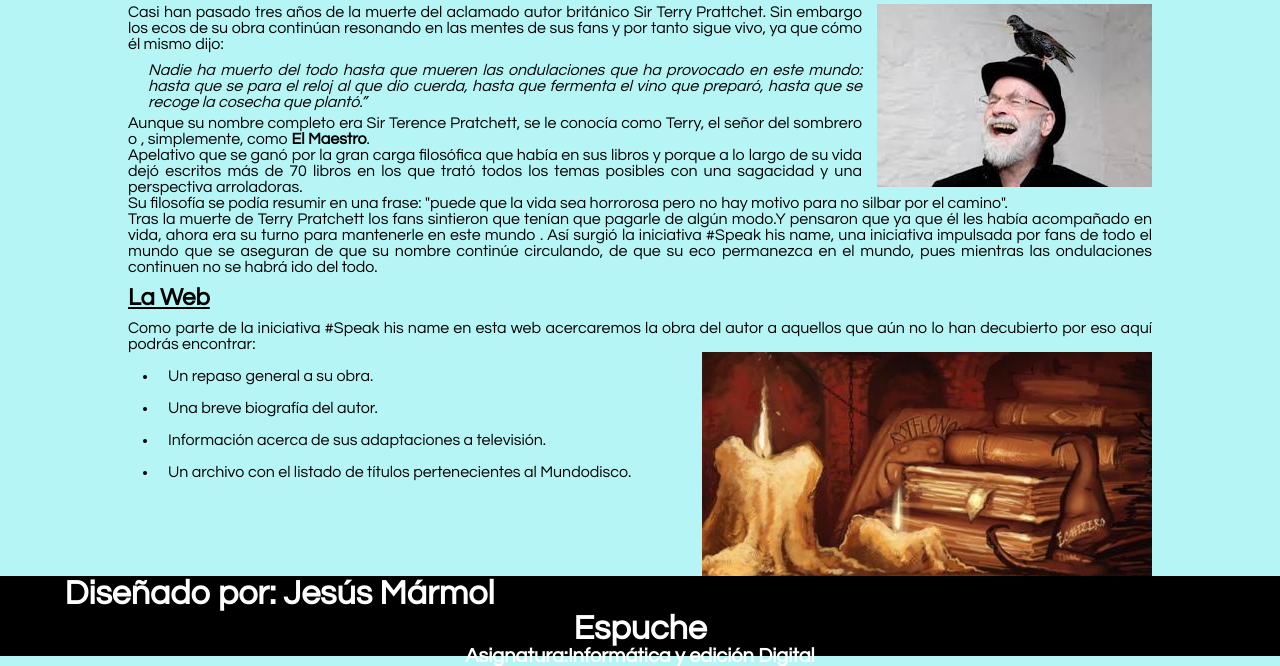
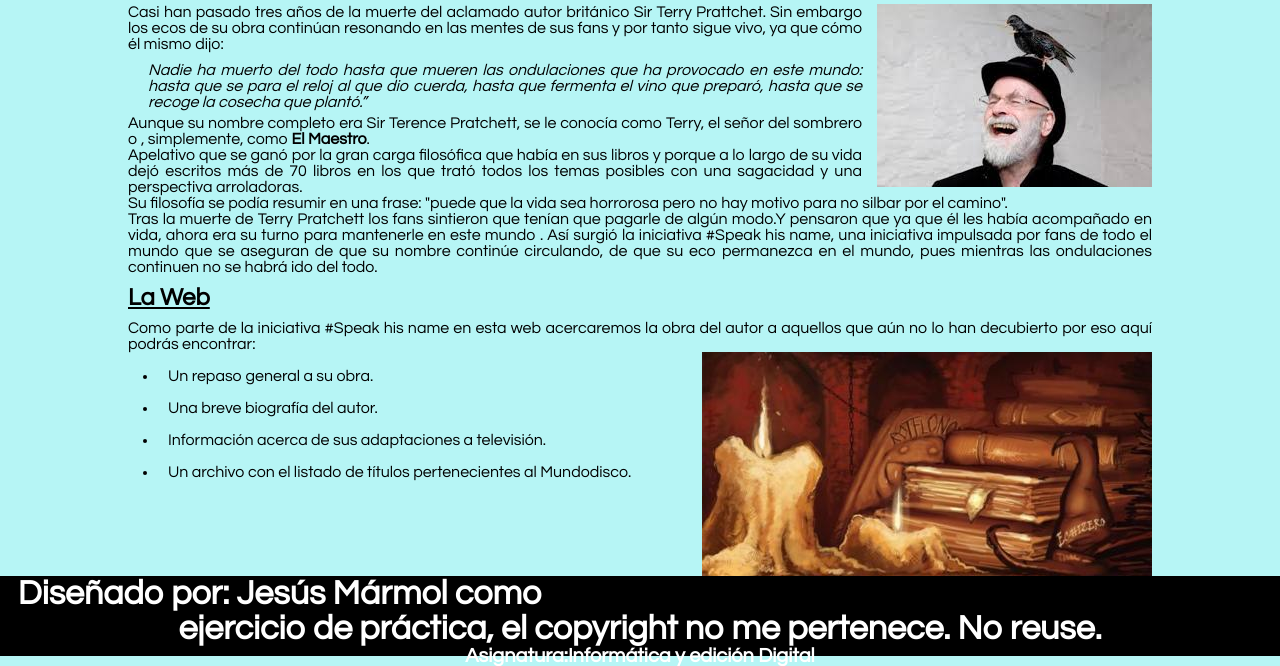
Before and after one commit to jesusMAes/Pratchett-page, a plain HTML site: page web/index.html in a window 1280 px wide. Shown: the part 365-1031 px from the top of the page. Drawn offline with Linux system fonts and the light colour scheme.

Commit message:
Update index.html

```diff
--- a/web/index.html
+++ b/web/index.html
@@ -71,7 +71,7 @@ que preparó, hasta que se recoge la cosecha que plantó.”</blockquote>
 
 
  <footer>
-<h3> Diseñado por: Jesús Mármol Espuche</h3>
+<h3> Diseñado por: Jesús Mármol como ejercicio de práctica, el copyright no me pertenece. No reuse. </h3>
 <h4>Asignatura:Informática y edición Digital</h4>
 </footer>
 
```
